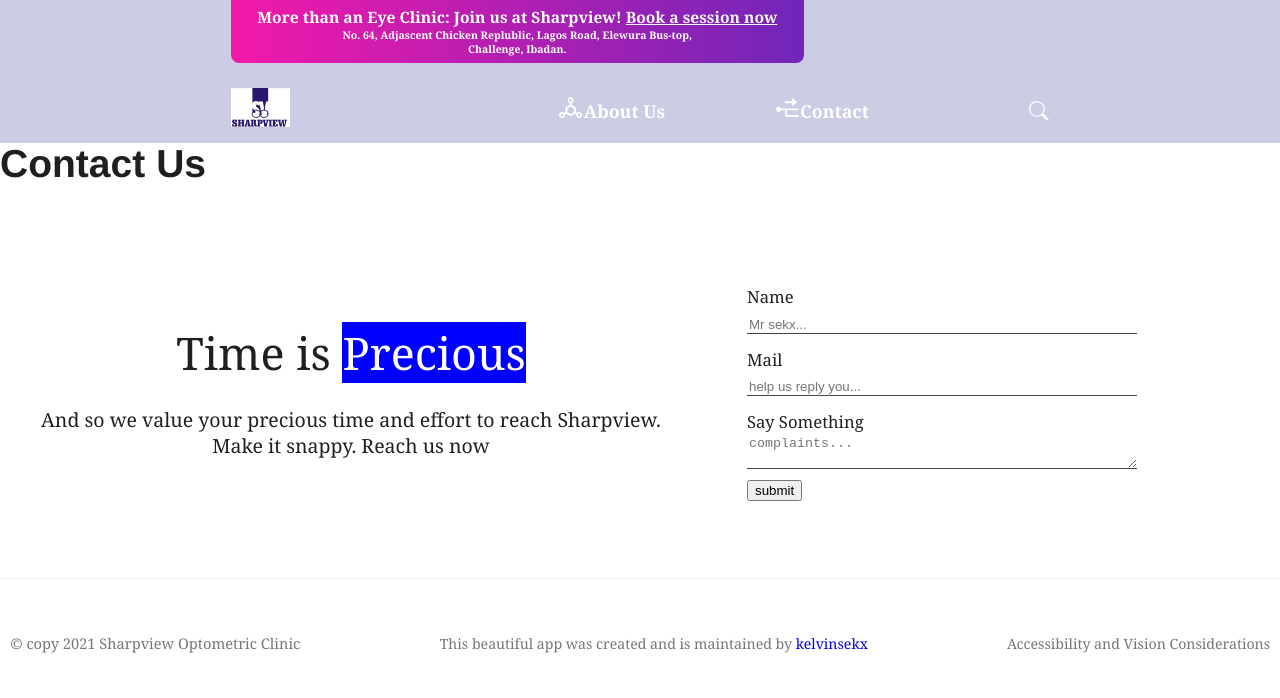
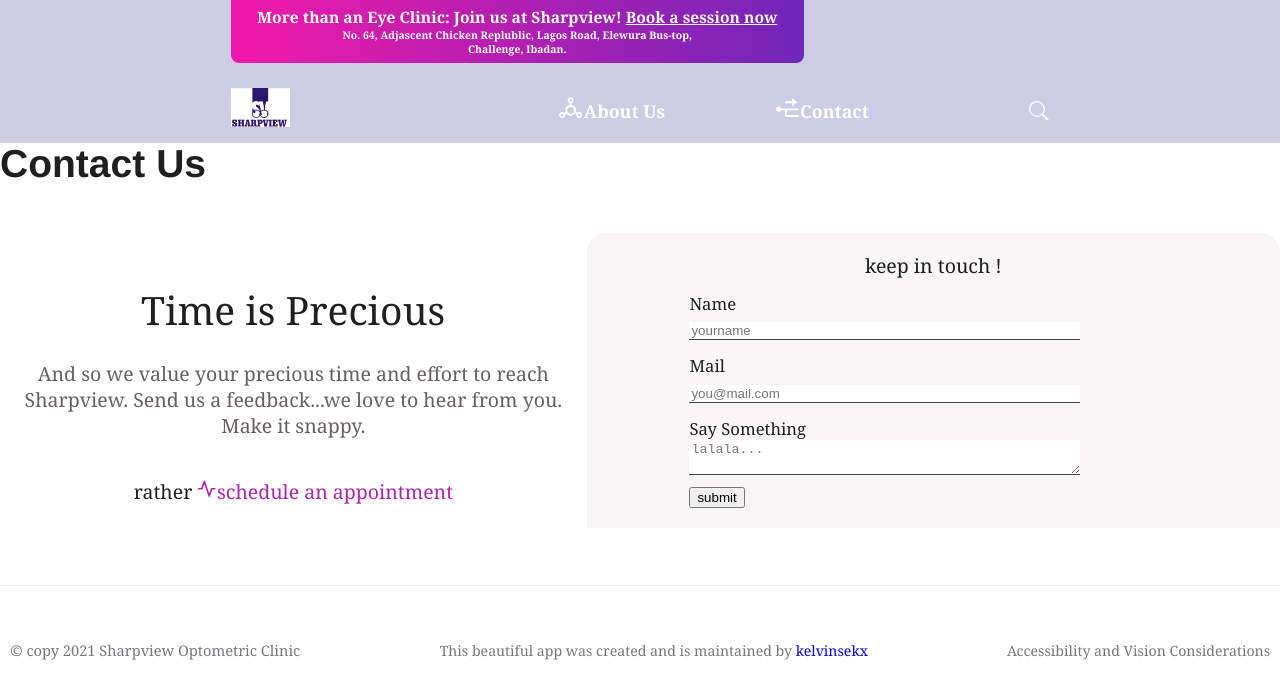
Before and after one commit to kelvinsekx/sharpview, a Gatsby site: page /contact in a window 1280 px wide. Built offline with nearby package versions, Linux system fonts and the light colour scheme; Gatsby itself is replaced by a stand-in of ours.

Commit message:
about n contact getti...

```diff
--- a/src/components/index.sundries.js
+++ b/src/components/index.sundries.js
@@ -15,6 +15,6 @@
 
 export function Lala (props){
     return (
-        <div style={{width: '5%', maxHeight: '10%', backgroundColor: props.cu, padding: '0.3rem 0.4rem'}}></div>
+        <div style={{width: '6.666%', maxHeight: '10%', background: `linear-gradient(to right, ${props.cu}, #7026B9)`, padding: '0.3rem 0.4rem', borderRadius: '2px', border: 'none', marginBottom: '0.5em'}}></div>
     )
 }
--- a/src/components/qfetch-css.css
+++ b/src/components/qfetch-css.css
@@ -15,7 +15,7 @@
 .ctFlex{
   display: flex;
   flex-direction: column;
-  padding-top: 2rem;
+  padding-top: 0.04rem;
   align-items:center;
 }
 .ctf-1{
@@ -23,7 +23,7 @@
   align-items: center;
   flex-direction: column;
   text-align: center;
-  padding: 2em 0.8em;
+  padding: 1em 0.8em;
 }
 
 .ctf-2{
@@ -32,10 +32,21 @@
   flex-direction: column;
   justify-content: center;
   padding: 1em;
-  border-top: 2px solid #444;
+  width: 100vw;
+  border-top-left-radius: 1rem;
+  border-top-right-radius: 1rem;
+  background-color: rgba(245, 243, 243, 0.78);
 }
 .ctp{
   padding-top: 1.2em;
+  color : rgb(102, 95, 95);
+}
+
+.fi-link{
+  color: rgb(173, 35, 173);
+}
+.fi-link:hover{
+  color: rgb(112, 10, 112);
 }
 .tits{
   padding-top: 0.7em;
@@ -48,7 +59,7 @@
   width: 100%;
   border: none;
   border-bottom: 1px solid #444;
-  color: #555;
+  color: rgb(44, 40, 40);
 }
 
 @media only screen and (min-width: 888px){
@@ -56,6 +67,7 @@
     display: flex;
     flex-direction: row;
     justify-content: space-around;
+    padding-top: 1rem;
   }
   .ctf-1{
     text-align: center;
--- a/src/pages/contact.js
+++ b/src/pages/contact.js
@@ -1,9 +1,9 @@
 import React, {useState} from "react";
 import Layout from '../components/layout'
-import Zoom from 'react-reveal/Zoom';
 import Bounce from 'react-reveal/Bounce';
 import Fade from 'react-reveal/Fade';
 
+import {FiActivity} from "@react-icons/all-files/fi/FiActivity"
 import {navigate} from "gatsby-link"
 
 
@@ -45,9 +45,14 @@
             <h1>Contact Us</h1>
             <div className='ctFlex'>
                 <div className="ctf-1">
-                    <div style={{fontSize: '230%'}}>Time is <Bounce><span style={{backgroundColor: 'blue', color: 'white'}}>Precious</span></Bounce></div>
-                    <div className='ctp'><Fade><p>And so we value your precious time and effort to reach Sharpview.</p></Fade><Zoom><p>Make it snappy. Reach us now</p></Zoom></div>
+                    <Bounce><div style={{fontSize: '200%'}}>Time is Precious</div></Bounce>
+                    <div className='ctp'><Fade><p>And so we value your precious time and effort to reach Sharpview. Send us a feedback...we love to hear from you.</p></Fade><p>Make it snappy.</p>
                 </div>
+                <div style={{paddingTop: '2em'}}>rather <a href="https://forms.gle/ssGd28KgtSPZbi9s6" className="fi-link">
+                            <span><FiActivity /></span>
+                        <span>schedule an appointment</span></a>
+                </div>
+            </div>
                 <form
                     className="ctf-2"
                     name="contactsharpview"
@@ -56,23 +61,26 @@
                     data-netlify="true"
                     action="/"
                     onSubmit = {handleSubmit}>
+                        <header>keep in touch !</header>
                         {/* <input type="hidden" name="form-name" value="contactsharpview" /> */}
                     <div>
                         <div className="tits">
                         <p>Name</p>
                         <input
-                            placeholder="Mr sekx..."
+                            placeholder="yourname"
                             autoComplete="name"
                             name="username"
+                            required
                             onChange={handleChange}/>
                         </div>
 
                         <div className="tits">
                         <p>Mail</p>
                         <input
-                            placeholder="help us reply you..."
+                            placeholder="you@mail.com"
                             autoComplete="email"
                             name="email"
+                            required
                             onChange={handleChange}/>
                         </div>
 
@@ -80,8 +88,9 @@
                         <p>Say Something</p>
                         <textarea
                         wrap="true"
-                        placeholder="complaints..."
+                        placeholder="lalala..."
                         onChange={handleChange}
+                        required
                         name="info"/>
                         </div>
                         <button disabled={dis}>{statement}</button>
```
Also changed, not shown: src/components/indexCss.css (+27 -0 lines), src/components/styledcomponents/c.styled.js (+10 -0 lines), src/pages/about.js (+6 -6 lines), src/pages/index.js (+4 -3 lines).
